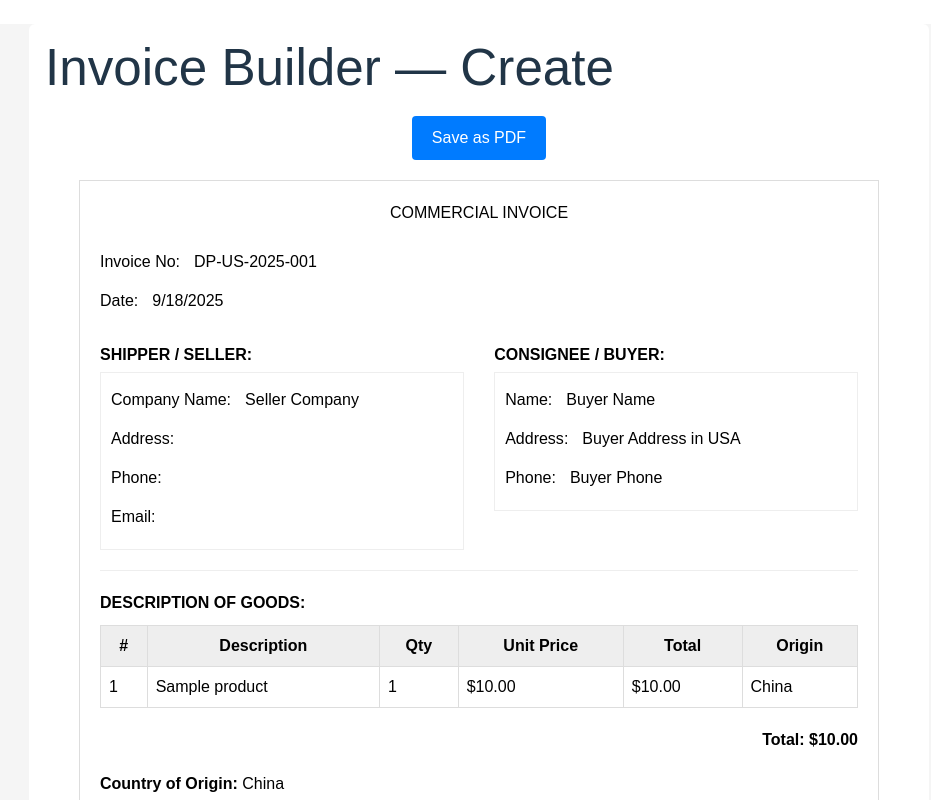
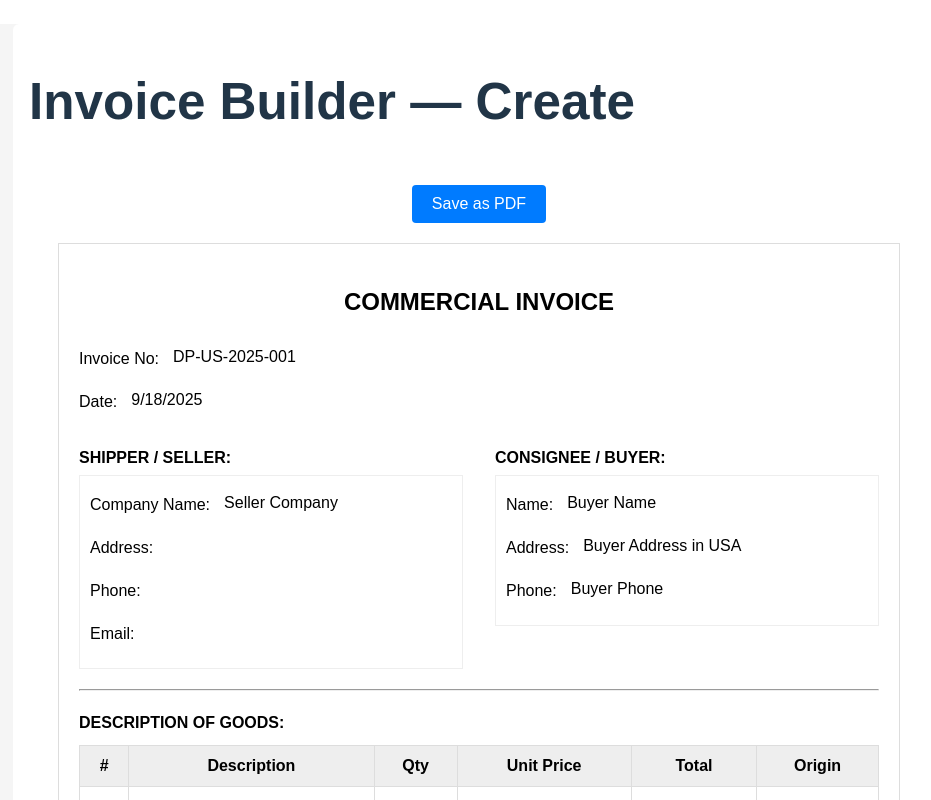
Before and after one commit to d9m0n4/invoice-builder-extension, a React (Vite) app in the folder web-app/: page / in a window 1280 px wide. Shown: the top 800 px of the page, without its empty margins (161-1092 px from the left). Built offline with nearby package versions, Linux system fonts and the light colour scheme.

Commit message:
main | del tailwind

```diff
--- a/web-app/src/index.css
+++ b/web-app/src/index.css
@@ -1,5 +1,3 @@
-@import 'tailwindcss';
-
 :root {
   font-family: system-ui, Avenir, Helvetica, Arial, sans-serif;
   line-height: 1.5;
```
